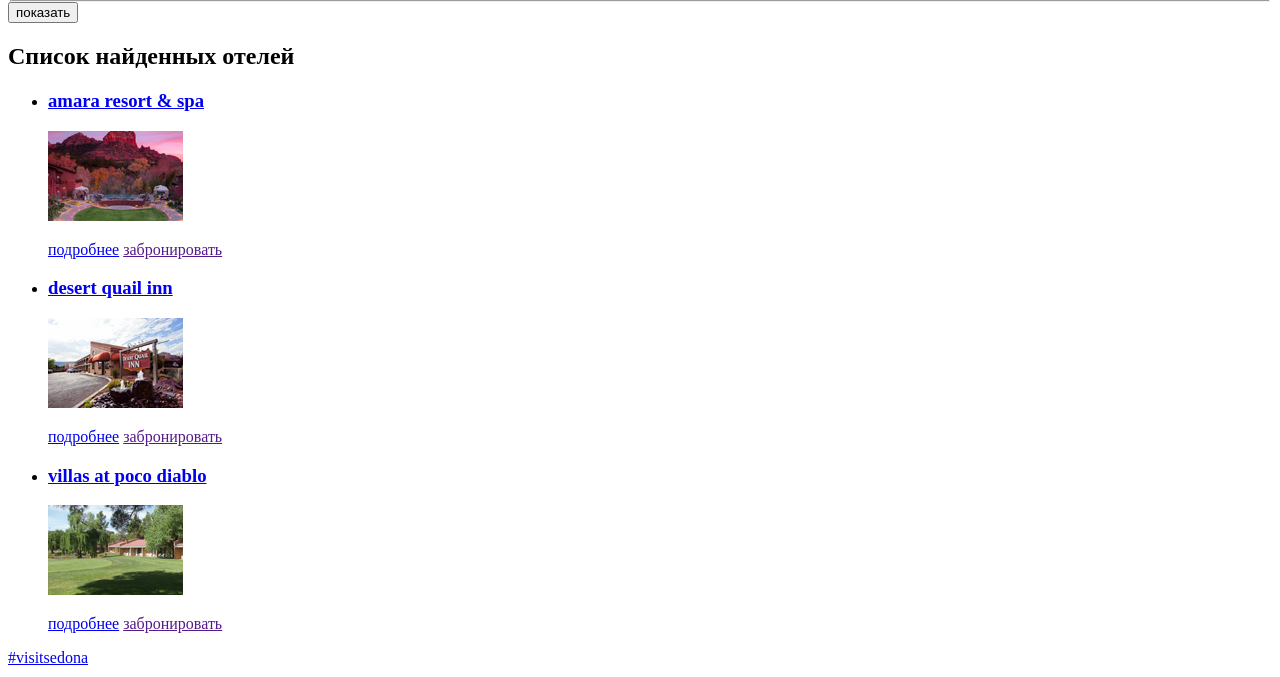
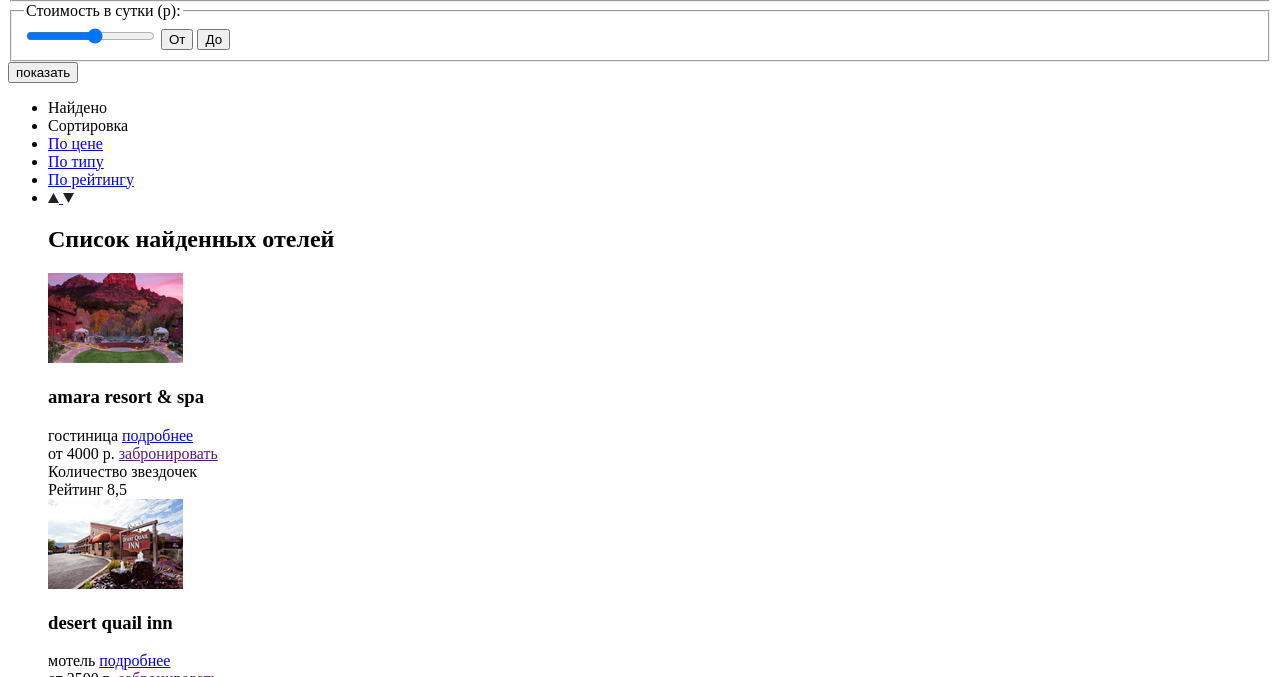
Before and after one commit to VilenaK/862575-sedona, a plain HTML site: page hotels.html in a window 1280 px wide. Shown: the part 530-1207 px from the top of the page. Drawn offline with Linux system fonts and the light colour scheme.

Commit message:
rating, sorting
добавила фильтры и сортировку отелей

```diff
--- a/hotels.html
+++ b/hotels.html
@@ -67,60 +67,108 @@
 					</li>
 				</ul>
 			</fieldset>
+
+			<fieldset>
+				<legend>Стоимость в сутки (р):</legend>
+				<div class="range">
+				<label for="cost-per-day"></label>
+				<input type="range" min="1" max="14" step="1">
+				<button class="range-btn" type="button">От</button>
+				<button class="range-btn" type="button">До</button>
+			</div>
+			</fieldset>
+
 		<button type="submit" class="filter-button button">показать
 		</button>
 		</form>
 
-	<section class="catalog">
+		<div class="sorting">
+			<ul class="sorting-list">
+				<li class="sorting-item">
+				<div class="sorting-title">Найдено</div>
+				</li>
+			<li class="sorting-item">Сортировка</li>
+			<li class="sorting-item">
+				<a class="sorting-btn" href="#">По цене</a>
+			</li>
+			<li class="sorting-item">
+				<a class="sorting-btn" href="#">По типу</a>
+			</li>
+			<li class="sorting-item">
+				<a class="sorting-btn" href="#">По рейтингу</a>
+			</li>
+			<li class="sorting-item">
+				<a class="icon-up" href="#"><img src="img/icon-up-dir.svg ">
+				</a>
+				<a class="icon-down" href="#"><img src="img/icon-down-dir.svg">
+				</a>
+
+
+	<section class="hotels-list">
 		<h2 class="visually-hidden">Список найденных отелей</h2>
-		<ul class="catalog-list">
-			<li class="catalog-item">
-				<a href="catalog-item.html">
-				<h3>
-					<span class="catalog-category">amara resort & spa</span>
+			<div class="hotels-item">
+			<img src="img/Layer 21.jpg" width="" height=""
+				alt="Amara-resort-&-spa-picture">
+			</div>
+			<div class="hotel-name">
+				<h3 class="hotel-name">amara resort & spa
 				</h3>
-			<p class="catalog-item-image">
-				<img src="img/Layer 21.jpg" width="" height=""
-				alt="отель Amara resort & spa">
-			</p>
-			</a>
-			<p class="catalog-item-price">
-			<a class="button" href="catalog-item.html">подробнее</a>
-			<a class="button" href="">забронировать</a>
-			</p>
-			</li>
+			</div>
+			<div class="hotel-info">
+				<span>гостиница</span>
+				<a class="button" href="hotels-item.html">подробнее</a>
+			</div>
+			<div class="hotels-info">
+				<span>от 4000 р.</span>
+				<a class="button" href="">забронировать</a>
+			</div>
+			<div class="hotel-rating">
+				<div class="hotel-stars+four">Количество звездочек</div>
+				<div class="hotel-rating-text">Рейтинг 8,5</div>
+			</div>
 
-			<li class="catalog-item">
-				<h3>
-				<a href="catalog-item.html">desert quail inn</a>
+			<div class="hotels-item">
+			<img src="img/Layer 89 copy.jpg" width="" height=""
+				alt="desert-quail-inn-picture">
+			</div>
+			<div class="hotel-name">
+				<h3 class="hotel-name">desert quail inn
 				</h3>
-			<p class="catalog-item-image">
-			<a href="catalog-item.html">
-			<img src="img/Layer 89 copy.jpg" width="" height=""
-				alt="desert quail inn">
-			</p>
-			<p class="catalog-item-price">
-				<a class="button" href="catalog-item.html">подробнее</a>
-			<a class="button" href="">забронировать</a>
-			</p>
-			</li>
+			</div>
+			<div class="hotel-info">
+				<span>мотель</span>
+				<a class="button" href="hotels-item.html">подробнее</a>
+			</div>
+			<div class="hotels-info">
+				<span>от 3500 р.</span>
+				<a class="button" href="">забронировать</a>
+			</div>
+			<div class="hotel-rating">
+				<div class="hotel-stars-three">Количество звёзд</div>
+				<div class="hotel-rating-text">Рейтинг 8,9</div>
+			</div>
 
-			<li class="catalog-item">
-				<h3>
-				<a href="catalog-item.html">villas at poco diablo</a>
+			<div class="hotels-item">
+			<img src="img/Layer 22.jpg" width="" height=""
+				alt="villas-at-poco-diablo-picture">
+			</div>
+			<div class="hotel-name">
+				<h3 class="hotel-name">villas at poco diablo
 				</h3>
-			<p class="catalog-item-image">
-			<a href="catalog-item.html">
-			<img src="img/Layer 22.jpg" width="" height=""
-				alt="villas at poco diablo">
-			</p>
-			<p class="catalog-item-price">
-			<a class="button" href="catalog-item.html" >подробнее</a>
-			<a class="button" href="">забронировать</a>
-			</p>
-			</li>
+			</div>
+			<div class="hotel-info">
+				<span>апартаменты</span>
+				<a class="button" href="hotels-item.html">подробнее</a>
+			</div>
+			<div class="hotels-info">
+				<span>от 2000 р.</span>
+				<a class="button" href="">забронировать</a>
+			</div>
+			<div class="hotel-rating">
+				<div class="hotel-stars-two">Количество звёзд</div>
+				<div class="hotel-rating-text">Рейтинг 9,2</div>
+			</div>
 
-		</ul>
 	</section>
 
 	<footer class="main-footer">
```
Also changed, not shown: index.html (+9 -7 lines).
